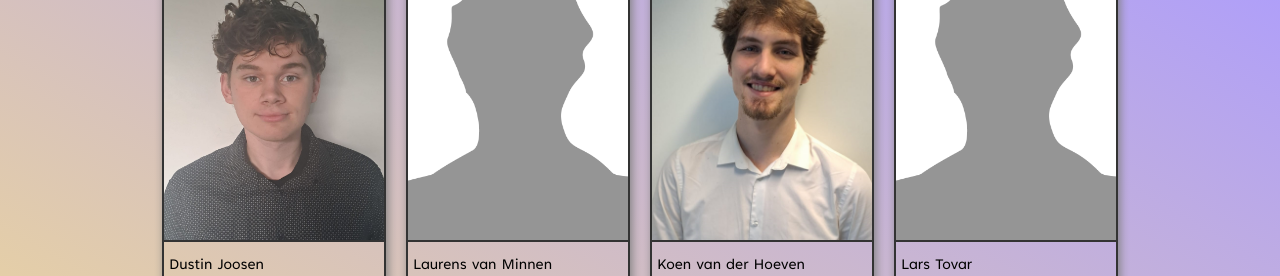
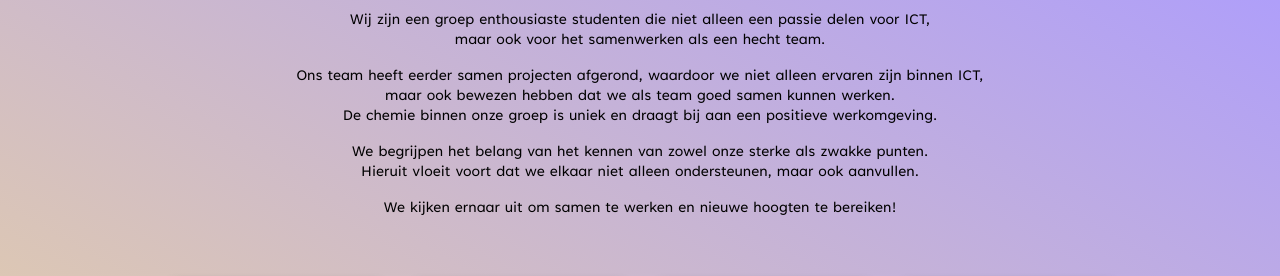
Before and after one commit to DustinJoosen/DreamTeamSDL, a plain HTML site: page index.html in a window 1280 px wide. Shown: the part 70-346 px from the top of the page. Drawn offline with Linux system fonts and the light colour scheme.

Commit message:
about-us and new pics

```diff
--- a/index.html
+++ b/index.html
@@ -6,6 +6,24 @@
         <title>Dream Team SDL</title>
     </head>
     <body>
+        <div class="about-us">
+            <h1>Over ons</h1>
+            <p>
+                Wij zijn een groep enthousiaste studenten die niet alleen een passie delen voor ICT, <br/>maar ook voor het samenwerken als een hecht team.
+            </p>
+            <p>
+                Ons team heeft eerder samen projecten afgerond, waardoor we niet alleen ervaren zijn binnen ICT, <br/>
+                maar ook bewezen hebben dat we als team goed samen kunnen werken. <br/>
+                De chemie binnen onze groep is uniek en draagt bij aan een positieve werkomgeving.
+            </p>
+            <p>
+                We begrijpen het belang van het kennen van zowel onze sterke als zwakke punten. <br/>
+                Hieruit vloeit voort dat we elkaar niet alleen ondersteunen, maar ook aanvullen.
+            </p>
+            <p>
+                We kijken ernaar uit om samen te werken en nieuwe hoogten te bereiken!
+            </p>
+        </div>
         <div class="pictures">
             <div class="picture">
                 <div class="picture-img">
@@ -19,7 +37,7 @@
             </div>
             <div class="picture">
                 <div class="picture-img">
-                    <img src="empty.png" alt="Image of Laurens van Minnen">
+                    <img src="laurens.jpeg" alt="Image of Laurens van Minnen">
                 </div>
                 <p>
                     Laurens van Minnen<br/>
@@ -39,7 +57,7 @@
             </div>
             <div class="picture">
                 <div class="picture-img">
-                    <img src="empty.png" alt="Image of Lars Tovar">
+                    <img src="lars.jpeg" alt="Image of Lars Tovar">
                 </div>
                 <p>
                     Lars Tovar<br/>
--- a/style.css
+++ b/style.css
@@ -12,7 +12,6 @@ body {
     background: linear-gradient(30deg, #fde482, #ac9cfe);
     background-size: 100%;
     min-height: 100vh;
-    overflow-y: hidden;
 }
 
 .pictures {
@@ -77,6 +76,14 @@ img {
     padding-bottom: 20px;
 }
 
+.about-us {
+    text-align: center;
+    margin-bottom: 40px;
+}
+.about-us p {
+    margin-top: 0px;
+}
+
 
 @media (max-width: 800px) {
     .pictures {
```
Also changed, not shown: lars.jpeg, laurens.jpeg (added).
